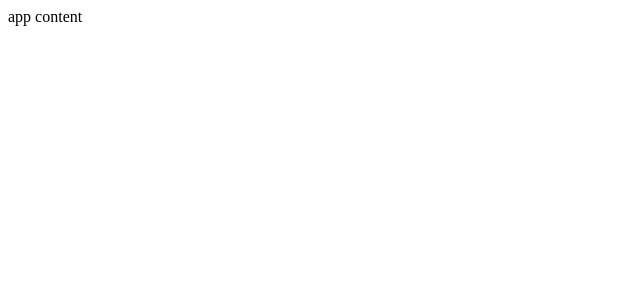
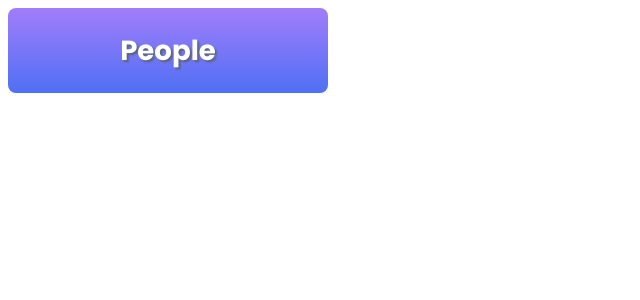
Before and after one commit to natkalia/people-recruitment-task, a React (Create React App) app: page / in a window 1280 px wide. Shown: the top 300 px of the page, without its empty margins (0-640 px from the left). Built offline with nearby package versions, Linux system fonts and the light colour scheme.

Commit message:
Add PageTitle with style and use in App

```diff
--- a/src/components/App/App.js
+++ b/src/components/App/App.js
@@ -1,11 +1,18 @@
 import React from 'react';
+import PageTitle from '../PageTitle/PageTitle';
+import PropTypes from 'prop-types';
 
-function App() {
+const App = ({titles}) => {
   return (
     <div>
-      app content
+      {/* hardcoded solution to get titles[0] as we have only one page title now */}
+      <PageTitle title={titles[0].content}/>
     </div>
   );
-}
+};
+
+App.propTypes = {
+  titles: PropTypes.array,
+};
 
 export default App;
--- a/src/components/PageTitle/PageTitle.js
+++ b/src/components/PageTitle/PageTitle.js
@@ -0,0 +1,17 @@
+import React from 'react';
+import styles from './PageTitle.module.scss';
+import PropTypes from 'prop-types';
+
+const PageTitle = ({title}) => {
+  return (
+    <div className={styles.component}>
+      {title}
+    </div>
+  );
+};
+
+PageTitle.propTypes = {
+  title: PropTypes.string,
+};
+
+export default PageTitle;
--- a/src/components/PageTitle/PageTitle.module.scss
+++ b/src/components/PageTitle/PageTitle.module.scss
@@ -0,0 +1,16 @@
+@import '../../styles/settings.scss';
+
+.component {
+  color: $color-light;
+  font-family: $font-text;
+  font-weight: 700;
+  font-size: $base-size * 2.3;
+  text-shadow: 2px 2px 2px lighten($color-dark, 20%);
+  border-radius: $radius-standard;
+  background: linear-gradient($color-secondary, $color-primary);
+  text-align: center;
+  padding: ($base-size * 1.8) ($base-size * 5);
+  align-self: start;
+  min-width: 180px;
+  max-width: 200px;
+}
```
